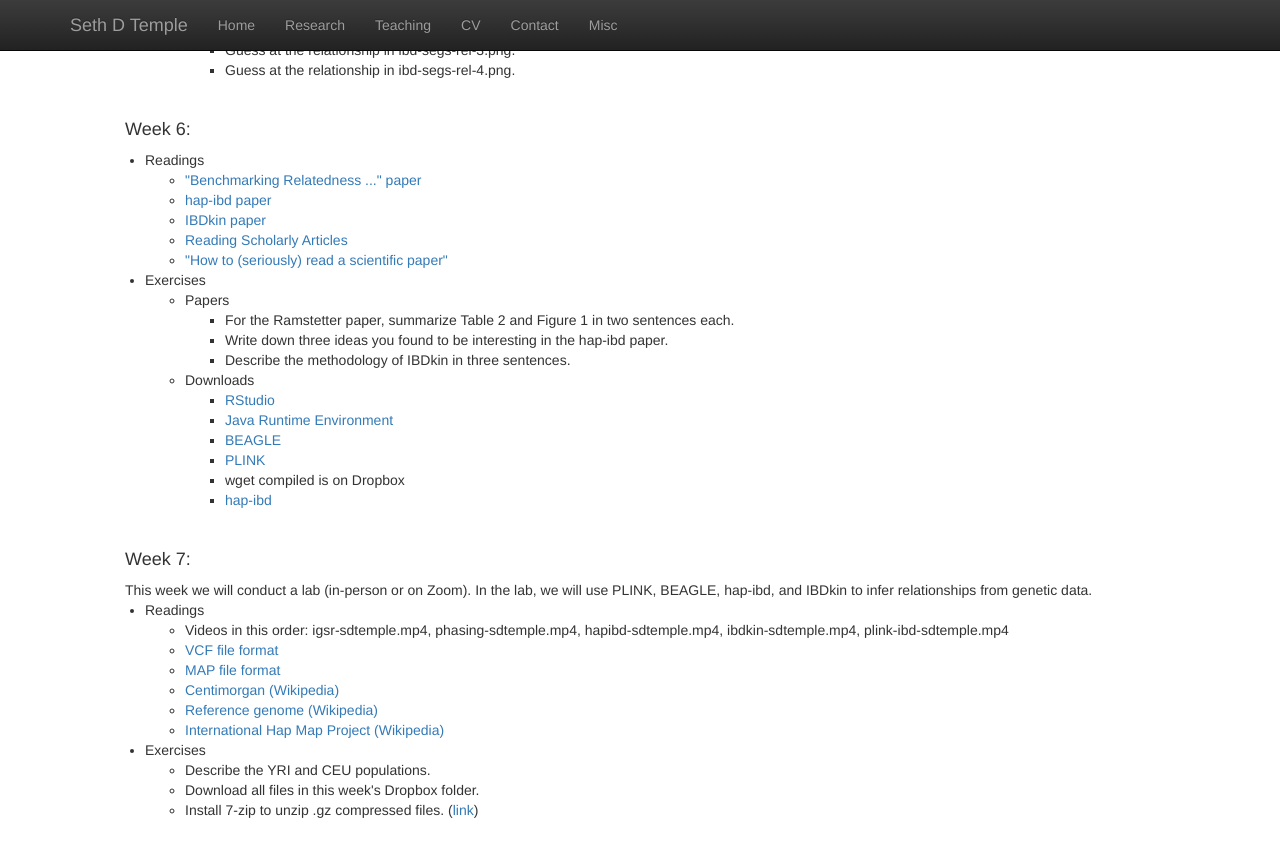
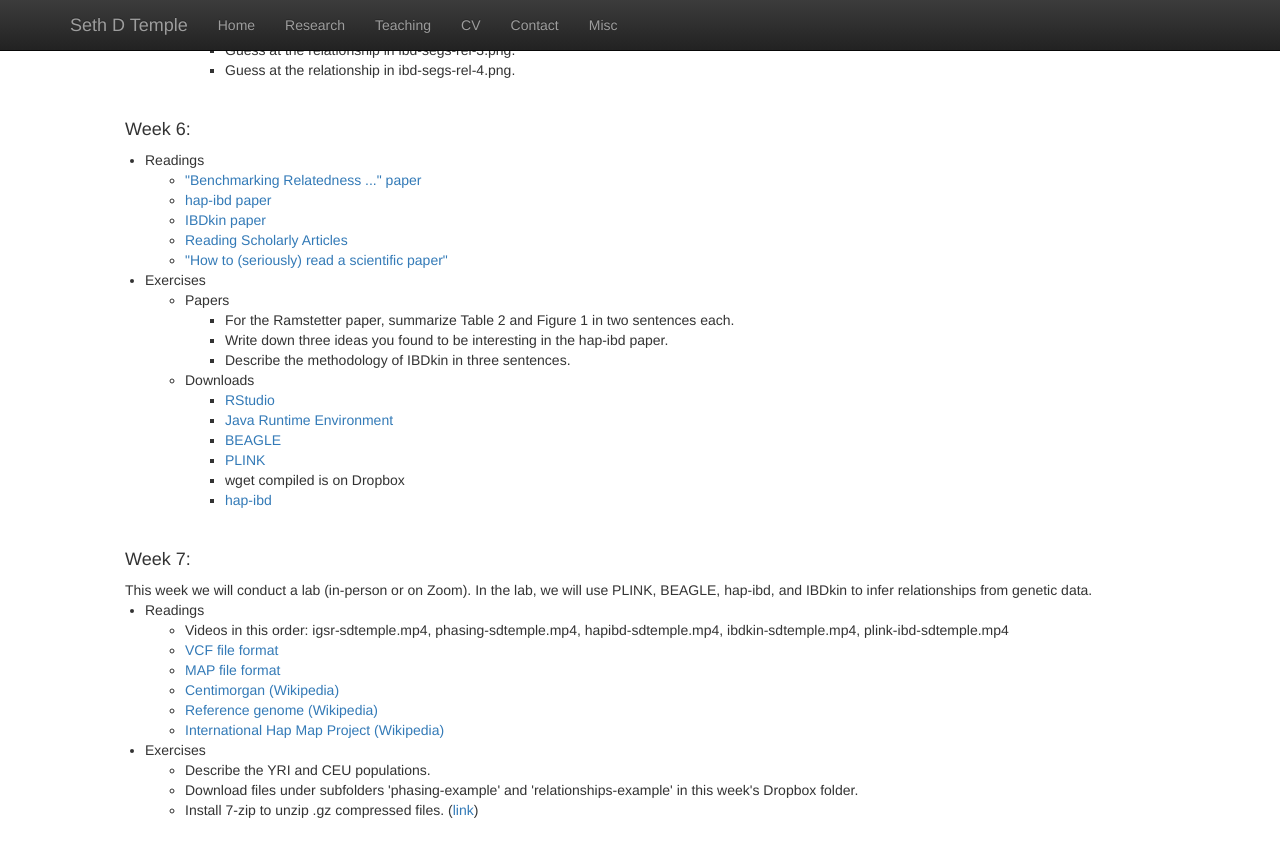
Before and after one commit to sdtemple/sdtemple.github.io, a Jekyll site: the page built from statgen1.html, in a window 1280 px wide and 900 px high, scrolled down 2708 px. Shown: the top 857 px of the window. Built offline with Jekyll 4.4.1, drawn with Linux system fonts in a browser that asks for light colours; nearby versions of some CDN libraries; library files that are not in the unit come from our copies.

Commit message:
Update statgen1.html

```diff
--- a/statgen1.html
+++ b/statgen1.html
@@ -244,7 +244,7 @@ This week we will conduct a lab (in-person or on Zoom). In the lab, we will use
 <li style="padding:0px;margin:0px 20px 0px;"> Exercises </li>
     <ul>
         <li style="padding:0px;margin:0px 20px 0px;"> Describe the YRI and CEU populations. </li>
-        <li style="padding:0px;margin:0px 20px 0px;"> Download all files in this week's Dropbox folder. </li>
+        <li style="padding:0px;margin:0px 20px 0px;"> Download files under subfolders 'phasing-example' and 'relationships-example' in this week's Dropbox folder. </li>
         <li style="padding:0px;margin:0px 20px 0px;"> Install 7-zip to unzip .gz compressed files. (<a href="https://www.7-zip.org">link</a>) </li>
     </ul>
 </p>
```
